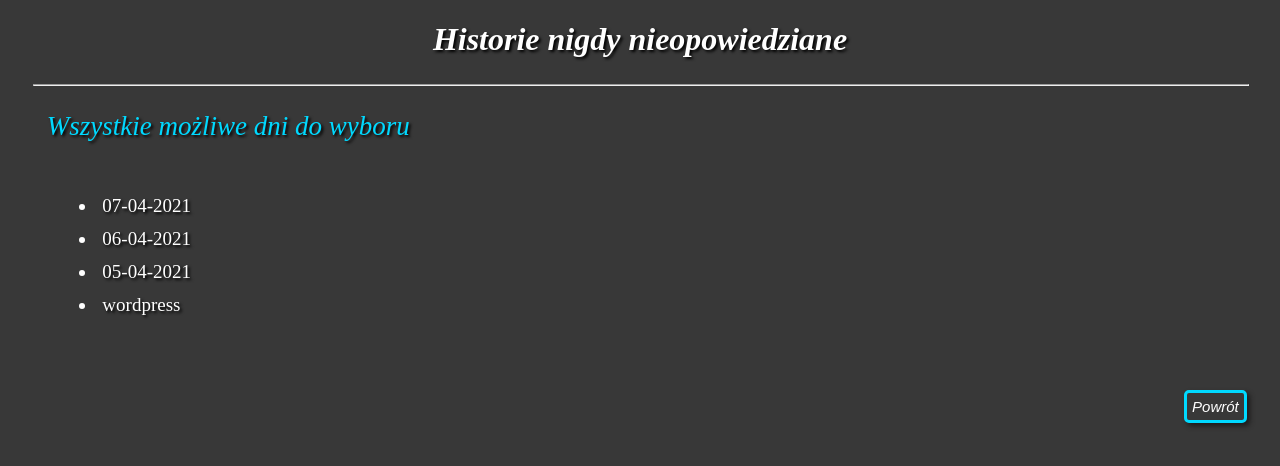
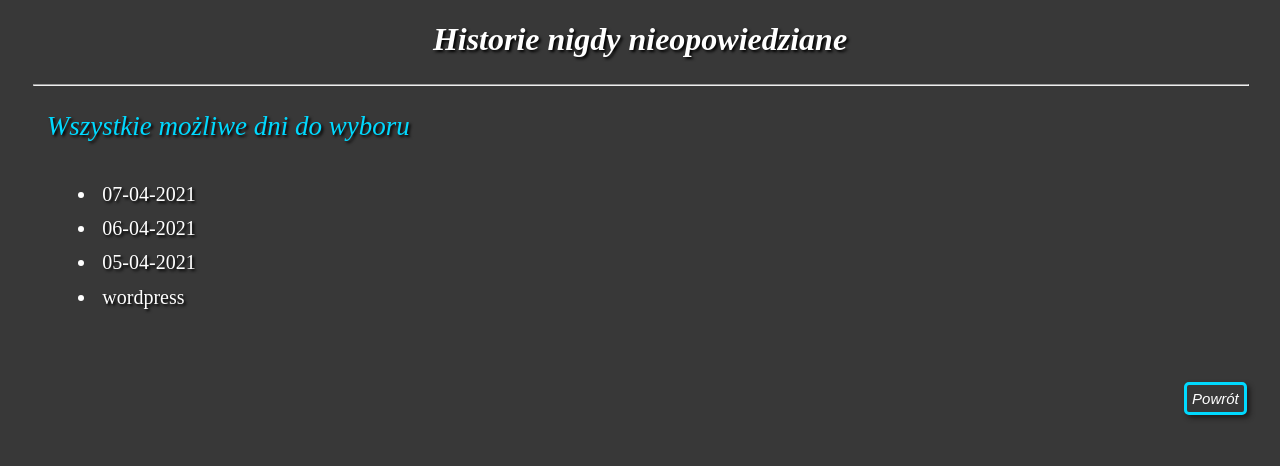
Before and after one commit to Barpotroszek/historie_nigdy_nieopowiedziane, a Flask app: page /stories/ in a window 1280 px wide. Shown: the top 466 px of the page. Run offline with Flask 2, Linux system fonts and the light colour scheme.

Commit message:
Next css changes...

```diff
--- a/static/style.css
+++ b/static/style.css
@@ -93,11 +93,11 @@ input {
 }
 
 #story-links {
-    font-size: 19px;
+    font-size: 20px;
 }
 
 ul{
-    margin-top: 2%;
+    margin-top: 1%;
     padding: 2%;
 }
 
```
